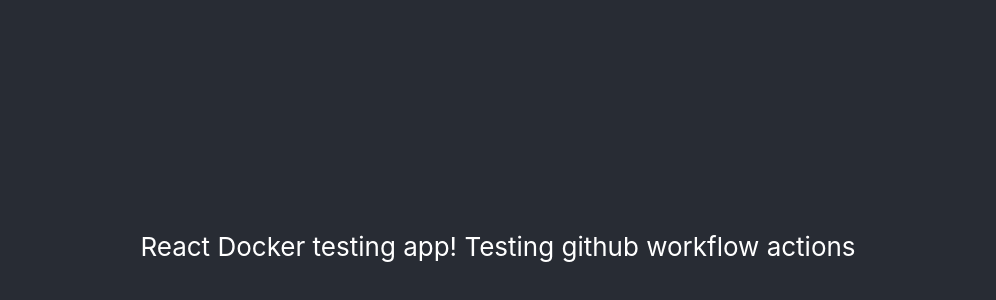
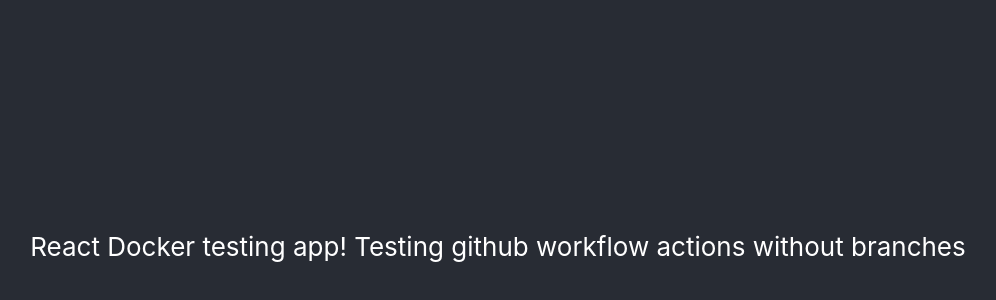
Before and after one commit to shivang10/react-docker-app, a React (Create React App) app: page / in a window 1280 px wide. Shown: the part 154-454 px from the top of the page, without its empty margins (142-1138 px from the left). Built offline with nearby package versions, Linux system fonts and the light colour scheme.

Commit message:
🔧 updates github workflow actions

```diff
--- a/src/App.js
+++ b/src/App.js
@@ -6,6 +6,7 @@ function App() {
             <header className="App-header">
                 React Docker testing app!
                 Testing github workflow actions
+                without branches
             </header>
         </div>
     );
```
